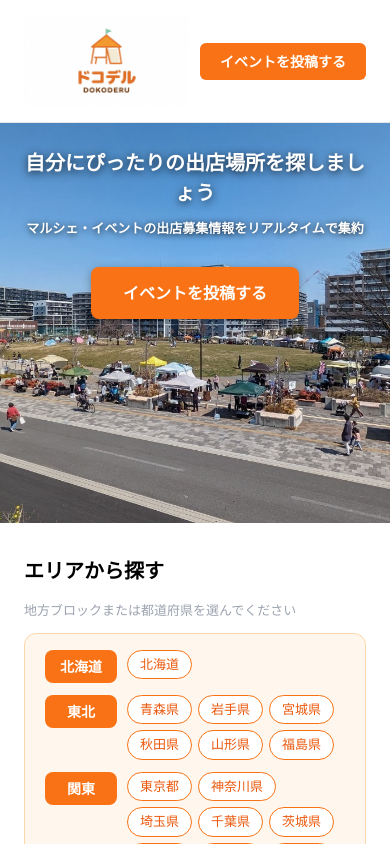
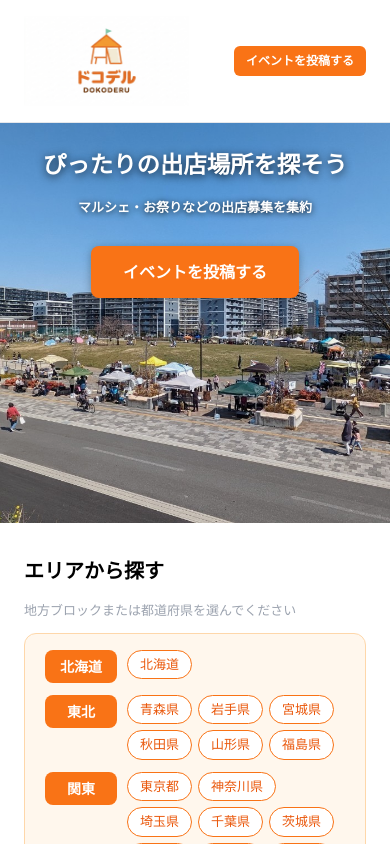
Before and after one commit to kyykkabc-hash/kitchen-car-hub, a Next.js app: page / in a window 390 px wide. Shown: the top 844 px of the page. Built offline with nearby package versions, Linux system fonts and the light colour scheme.

Commit message:
スマホ表示最適化・ヒーロー文言調整

```diff
--- a/app/page.tsx
+++ b/app/page.tsx
@@ -3,11 +3,17 @@ import EventFilter from "./EventFilter";
 
 export default function Home() {
   return (
-    <div style={{ fontFamily: "sans-serif", background: "#fff", minHeight: "100vh" }}>
+    <div style={{ fontFamily: "'M PLUS Rounded 1c', sans-serif", background: "#fff", minHeight: "100vh" }}>
+      <style>{`
+        @media (max-width: 768px) {
+          .header-post-btn { font-size: 12px !important; padding: 6px 12px !important; }
+        }
+      `}</style>
       <header style={{ borderBottom: "1px solid #e5e7eb", padding: "16px 24px", display: "flex", justifyContent: "space-between", alignItems: "center" }}>
         <Image src="/logo.png" alt="ドコデル DOKODERU" height={90} width={360} style={{ height: "90px", width: "auto" }} />
         <a
           href="/submit"
+          className="header-post-btn"
           style={{ background: "#F97316", color: "#fff", border: "none", borderRadius: "6px", padding: "8px 20px", cursor: "pointer", textDecoration: "none", fontSize: "14px", fontWeight: "bold" }}
         >
           イベントを投稿する
@@ -16,9 +22,9 @@ export default function Home() {
 
       <section style={{ position: "relative", width: "100%", minHeight: "400px", backgroundImage: "url('/marche-hero.jpg.jpeg')", backgroundSize: "cover", backgroundPosition: "center" }}>
         <div style={{ position: "absolute", inset: 0, background: "rgba(0,0,0,0.05)" }} />
-        <div style={{ position: "relative", zIndex: 1, height: "100%", display: "flex", flexDirection: "column", justifyContent: "center", alignItems: "center", textAlign: "center", padding: "24px" }}>
-          <h1 style={{ fontSize: "clamp(20px, 4vw, 32px)", fontWeight: "bold", color: "#fff", marginBottom: "12px", textShadow: "0 2px 8px rgba(0,0,0,0.8)" }}>自分にぴったりの出店場所を探しましょう</h1>
-          <p style={{ color: "#ffffff", marginBottom: "28px", fontSize: "clamp(13px, 2vw, 16px)", textShadow: "0 1px 6px rgba(0,0,0,0.9)", fontWeight: "bold" }}>マルシェ・イベントの出店募集情報をリアルタイムで集約</p>
+        <div style={{ position: "relative", zIndex: 1, height: "100%", display: "flex", flexDirection: "column", justifyContent: "center", alignItems: "center", textAlign: "center", padding: "24px 16px" }}>
+          <h1 style={{ fontSize: "clamp(22px, 6vw, 40px)", fontWeight: "bold", color: "#fff", marginBottom: "12px", textShadow: "0 2px 8px rgba(0,0,0,0.8)" }}>ぴったりの出店場所を探そう</h1>
+          <p style={{ color: "#ffffff", marginTop: "4px", marginBottom: "28px", fontSize: "clamp(13px, 3vw, 20px)", textShadow: "0 1px 6px rgba(0,0,0,0.9)", fontWeight: "bold" }}>マルシェ・お祭りなどの出店募集を集約</p>
           <a
             href="/submit"
             style={{ background: "#F97316", color: "#fff", padding: "14px 32px", borderRadius: "8px", textDecoration: "none", fontWeight: "bold", fontSize: "16px", boxShadow: "0 2px 8px rgba(0,0,0,0.3)" }}
```
Also changed, not shown: .claude/settings.local.json.
